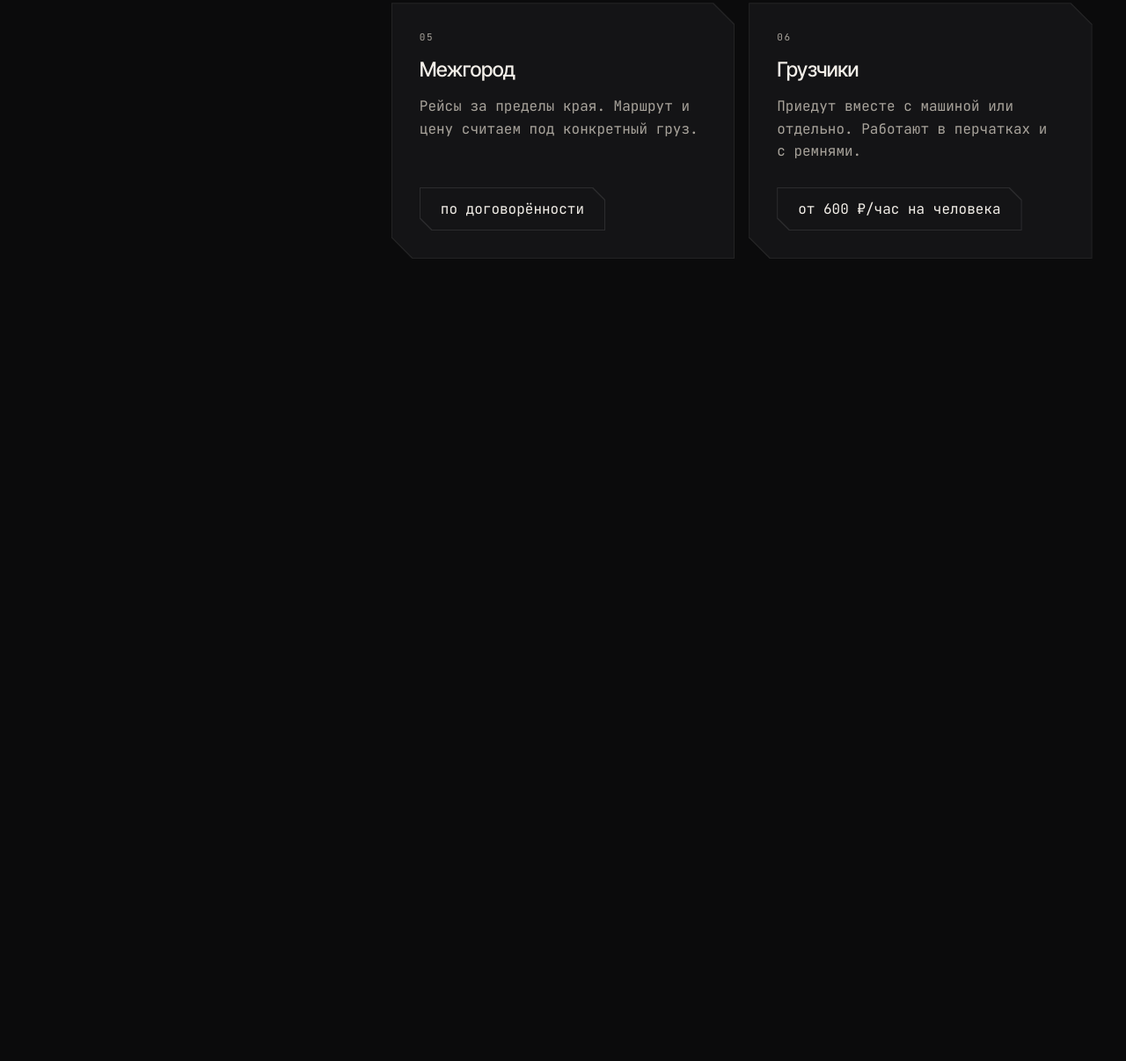
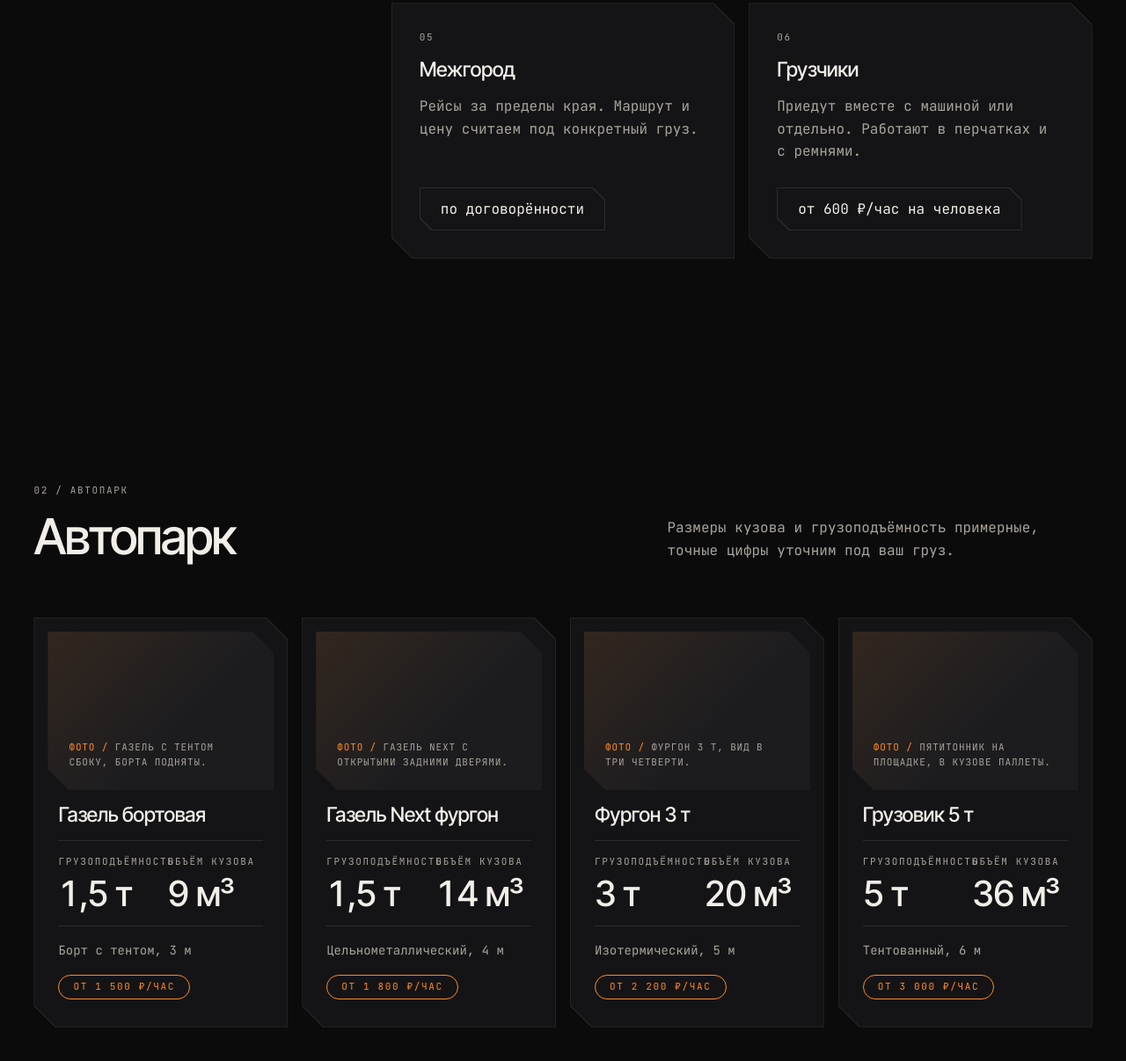
Before and after one commit to zab1yak/gruzoperevozki-landing, a website built with Vite: page index.html in a window 1280 px wide. Shown: the part 1806-3012 px from the top of the page at 88% size. Before the commit the page ends 2228 px from the top, so only its background shows below. Built offline with nearby package versions, Linux system fonts and the light colour scheme.

Commit message:
feat: fleet section
Карточки автопарка с грузоподъёмностью и объёмом кузова.

Co-Authored-By: Claude Sonnet 5.5 <noreply@anthropic.com>

```diff
--- /dev/null
+++ b/src/components/fleet.ts
@@ -0,0 +1,36 @@
+import { eyebrows, fleet } from '../content';
+import { card, photo, sectionHead, tag } from './ui';
+
+export function renderFleet(): string {
+  const cards = fleet.items
+    .map((item) =>
+      card(
+        `${photo(item.imageCaption, 'fleet__photo')}
+           <h3>${item.name}</h3>
+           <dl class="fleet__specs">
+             <div>
+               <dd class="stat-value">${item.capacityT}</dd>
+               <dt class="label">${fleet.labels.capacity}</dt>
+             </div>
+             <div>
+               <dd class="stat-value">${item.volumeM3}</dd>
+               <dt class="label">${fleet.labels.volume}</dt>
+             </div>
+           </dl>
+           <p class="fleet__body">${item.body}</p>
+           <div class="fleet__price">${tag(item.price, true)}</div>`,
+        { className: 'fleet__card' },
+      ),
+    )
+    .join('');
+  return `
+    <section class="section" id="fleet" aria-labelledby="fleet-title">
+      <div class="container">
+        <div class="fleet__head">
+          ${sectionHead(eyebrows.fleet, fleet.title, 'fleet-title')}
+          <p class="lead fleet__note">${fleet.note}</p>
+        </div>
+        <div class="grid grid--4 fleet__grid">${cards}</div>
+      </div>
+    </section>`;
+}
--- a/src/main.ts
+++ b/src/main.ts
@@ -5,6 +5,7 @@ import { renderHeader, initHeader } from './components/header';
 import { renderHero } from './components/hero';
 import { renderStats } from './components/stats';
 import { renderServices } from './components/services';
+import { renderFleet } from './components/fleet';
 
 const app = document.querySelector<HTMLDivElement>('#app');
 if (app) {
@@ -14,6 +15,7 @@ if (app) {
       ${renderHero()}
       ${renderStats()}
       ${renderServices()}
+      ${renderFleet()}
     </main>`;
   initHeader();
 }
--- a/src/style.css
+++ b/src/style.css
@@ -6,3 +6,4 @@
 @import './styles/hero.css';
 @import './styles/stats.css';
 @import './styles/services.css';
+@import './styles/fleet.css';
--- /dev/null
+++ b/src/styles/fleet.css
@@ -0,0 +1,60 @@
+.fleet__head {
+  display: grid;
+  grid-template-columns: minmax(0, 1fr) minmax(0, 0.7fr);
+  align-items: end;
+  gap: var(--gap-hero);
+  margin-bottom: var(--space-8);
+}
+
+.fleet__head .section__head {
+  margin-bottom: 0;
+}
+
+.fleet__note {
+  max-width: 44ch;
+  font-size: var(--fs-body);
+}
+
+.fleet__card {
+  padding: var(--space-4) var(--space-4) var(--space-6);
+  grid-template-rows: auto auto auto 1fr auto;
+}
+
+.fleet__card > :not(.photo) {
+  margin-inline: var(--space-3);
+}
+
+.fleet__photo {
+  min-height: 180px;
+}
+
+.fleet__specs {
+  display: grid;
+  grid-template-columns: repeat(2, minmax(0, 1fr));
+  gap: var(--gap);
+  padding-block: var(--space-4);
+  border-block: 1px solid var(--color-line);
+}
+
+.fleet__specs > div {
+  display: flex;
+  flex-direction: column-reverse;
+  gap: var(--space-2);
+}
+
+.fleet__specs dd {
+  margin: 0;
+}
+
+.fleet__body {
+  color: var(--color-muted);
+  font-size: 0.875rem;
+}
+
+@media (max-width: 768px) {
+  .fleet__head {
+    grid-template-columns: minmax(0, 1fr);
+    gap: var(--space-4);
+    margin-bottom: var(--space-7);
+  }
+}
```
